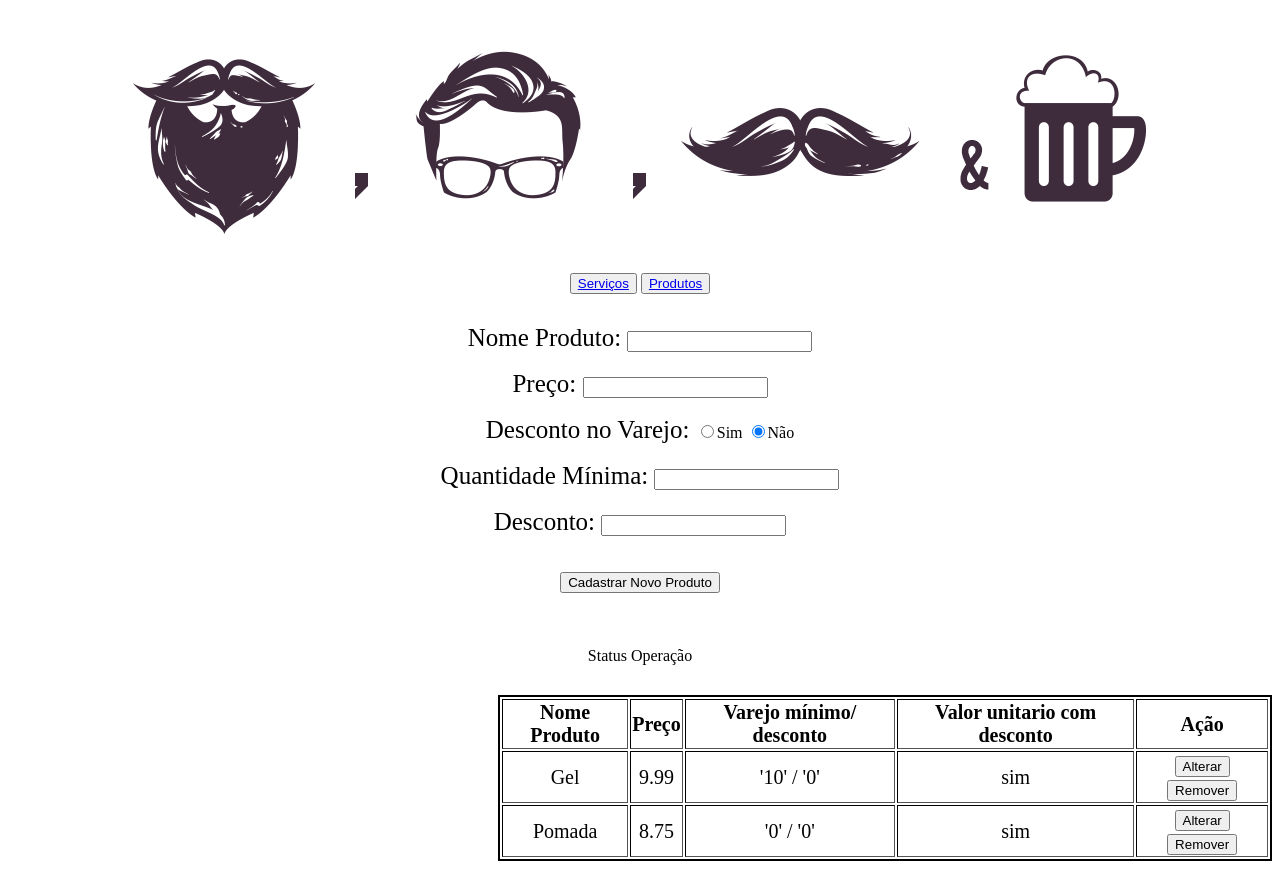
After one commit to vespaz/barbearia, a PHP site: page /produtos.php in a window 1280 px wide. The commit adds this page. Run offline with PHP 8.4, Linux system fonts and the light colour scheme; data comes from the database, SQL or seed files in the repository; both versions use the stored data as it was after the commit.

Commit message:
Versão 1.2- Inicio

```diff
--- a/css.css
+++ b/css.css
@@ -13,3 +13,7 @@
 label.label{
 	font-size: 25px;
 }
+
+p.a{
+	text-align:center;
+}
--- /dev/null
+++ b/produtos.php
@@ -0,0 +1,162 @@
+<?php
+	include("conexao.php");
+	$sql = "SELECT * FROM produto ORDER BY nome_produto";
+	$resultado = mysqli_query($link,$sql) or die("erro");
+
+?>
+<!DOCTYPE html>
+<html lang="pt-Br">
+	<head>
+		<meta charset="UTF-8"/>
+		<title>Index da Barbearia</title>
+		<link rel="stylesheet" type="text/css" href="css.css">
+
+		<script src="jquery-3.3.1.min.js"></script>
+
+		<script>
+			$(document).ready(function(){
+				$("#cadastrarProd").click(function(){
+					$.ajax({
+
+						url : "produto.php",
+						type : 'post',
+						data : {
+							nome_produto : $("#produto").val(),
+							preco : $("#precoProd").val(),
+							varejo : $("#varejo").val()
+						},
+
+						beforeSend : function(){
+							$("#status").html("Cadastrando...");
+						}
+					})
+
+					.done(function(msg){
+						var nova_linha =
+
+						"<tr>" +
+							"<td>" + $("#nome_produto").val() + "</td>" +
+
+							"<td>" + $("#precoProd").val() + "</td>" +
+
+							"<td>" + $("#varejo").val() + "</td>" +
+
+							"<td>" + $("#qtdMin").val() + "</td>" +
+
+							"<td>" + $("#desconto").val() + "</td>" +
+
+							"<td>" +
+
+								"<button value='" + msg + "' class='btn_exculir'>Remover</button>" +
+
+							"</td>" +
+						"</tr>";
+
+						$("table").append(nova_linha);
+						$("#status").html("<b>Cadastrado!!!</b>")
+					})
+
+					.fail(function(jqXHR, textStatus, msg){
+
+						alert(msg);
+
+					});
+
+				});
+
+				$("#varejo").click(function(){
+
+					$('#esconder').css('visibility', 'hidden');
+
+				});
+
+
+			});
+		</script>
+	</head>
+
+	<body>
+		<img src="barba.png" />
+
+		<p class="a">
+			<button><a href="index.php">Serviços</a></button>
+			<button><a href="produtos.php">Produtos</a></button>
+		</p>
+
+		<form id="form" class="form">
+
+			<label class="label">Nome Produto: </label>
+			<input type="text" name="produto" id="produto"/>
+			<br />
+			<br />
+
+			<label class="label">Preço: </label>
+			<input type="number" name="precoProd" id="precoProd" step="0.01"/>
+			<br />
+			<br />
+
+			<label class="label">Desconto no Varejo: </label>
+			<input type="radio" id="varejo" name="varejo" value="sim" />Sim
+			<input type="radio" id="varejo" name="varejo" value="nao" checked  />Não
+			<br />
+			<br />
+
+
+			<div id="esconder">
+
+				<label class="label" >Quantidade Mínima: </label>
+				<input type="number" id="qtdMin" name="qtdMin"  />
+				<br />
+				<br />
+
+				<label class="label">Desconto: </label>
+				<input type="number" id="desconto" name="desconto"  />
+
+			</div>
+
+			<br />
+			<br />
+			<button id="cadastrarProd">Cadastrar Novo Produto</button>
+
+			<!--Valor unitário: com Desconto pegar a qtd do prduto e * pelo preco. Subtrair o desconto e divide pela qtd-->
+			<br />
+			<br />
+			<br />
+			<br />
+			<div id="status">Status Operação</div>
+		</form>
+
+		<table class="table" border="1">
+			<thead>
+				<tr>
+					<th>Nome Produto</th>
+					<th>Preço</th>
+					<th>Varejo mínimo/ desconto</th>
+					<th>Valor unitario com desconto</th>
+					<th>Ação</th>
+				</tr>
+			</thead>
+
+			<tbody>
+				<?php
+					include "conexao.php";
+
+					while($linha=mysqli_fetch_array($resultado)){
+						echo "<tr>
+								<td class='alt_nome_produto'  value='$linha[id_produto]'>$linha[nome_produto]</td>
+								<td class='alt_preco'  value='$linha[id_produto]'>$linha[preco]</td>
+
+								<td class='alt_varejo'  value='$linha[id_produto]'>'" . $linha["qtdMin"] ."' / '" . $linha["desconto"] . "'</td>
+
+								<td class='alt_varejo'  value='$linha[id_produto]'>$linha[varejo]</td>
+								<td>
+									<button class='btn_alterar' value='$linha[id_produto]'>Alterar</button>
+									<button class='btn_excluir' value='$linha[id_produto]'>Remover</button>
+								</td>
+							</tr>";
+					}
+				?>
+			</tbody>
+		</table>
+	</body>
+</html>
```
Also changed, not shown: barbearia.sql (added, +74 -0 lines), index.php (+22 -12 lines), produto.php (added, +17 -0 lines).
